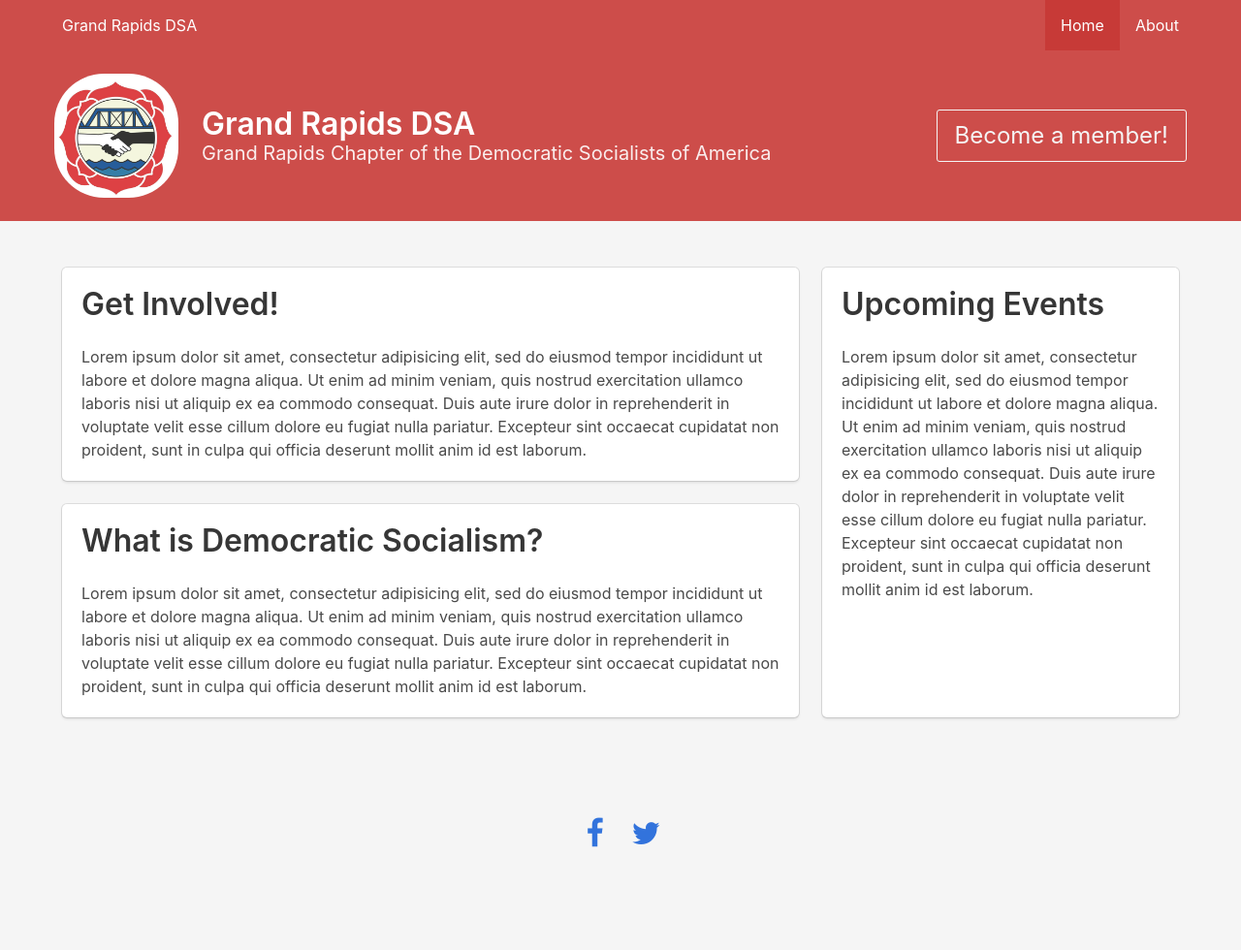
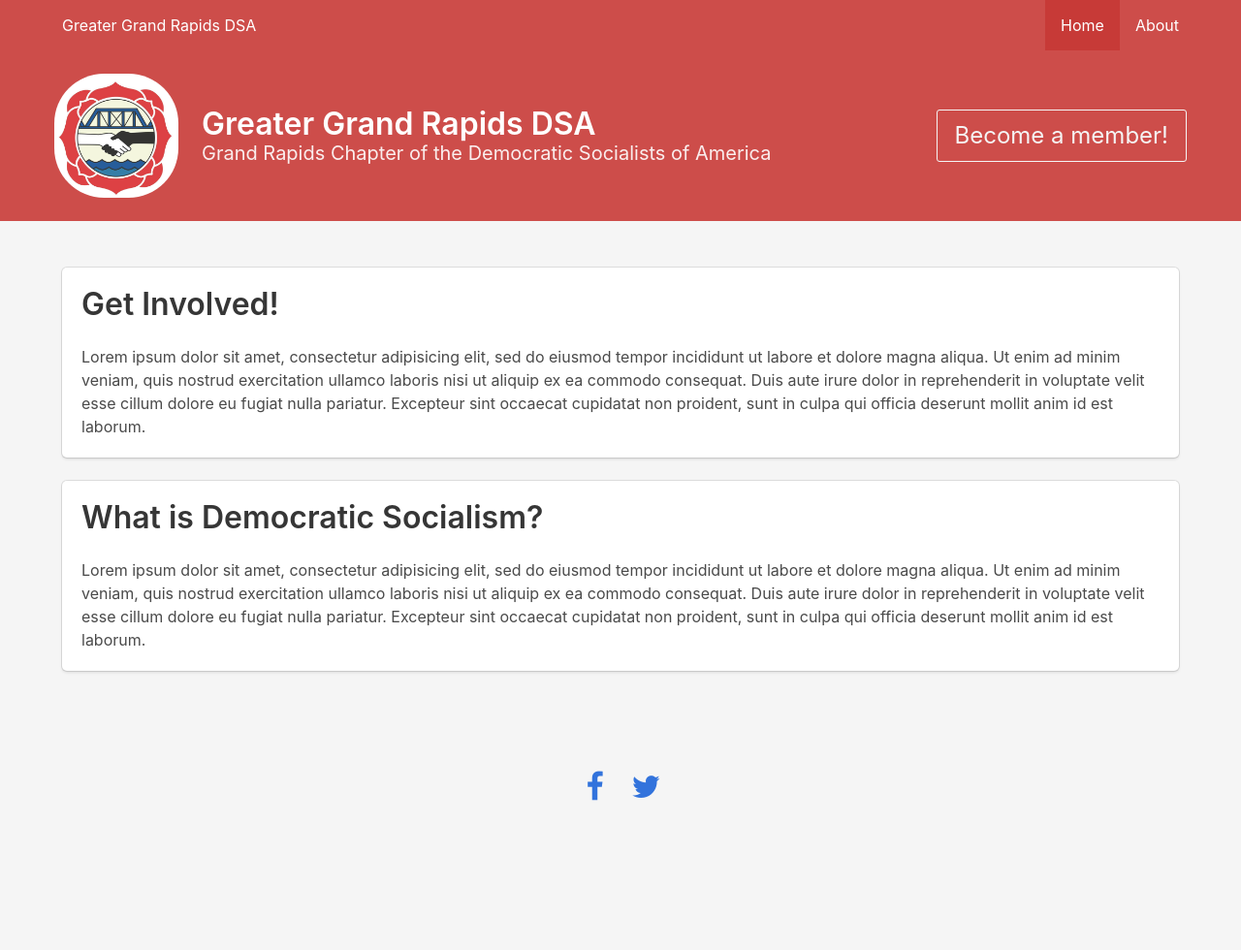
Before and after one commit to mcollier91/mcollier91.github.io, a Jekyll site: the page built from index.md, in a window 1280 px wide. Shown: the whole page at 97% size. Built offline with Jekyll 4.4.1, drawn with Linux system fonts in a browser that asks for light colours; after the commit the page ends 932 px from its top, so only the background shows below that.

Commit message:
Change header text and remove upcoming events section

```diff
--- a/_config.yml
+++ b/_config.yml
@@ -13,7 +13,7 @@
 # you will see them accessed via {{ site.title }}, {{ site.email }}, and so on.
 # You can create any custom variable you would like, and they will be accessible
 # in the templates via {{ site.myvariable }}.
-title: Grand Rapids DSA
+title: Greater Grand Rapids DSA
 email: your-email@example.com
 description: >- # this means to ignore newlines until "baseurl:"
   Grand Rapids Chapter of the Democratic Socialists of America
--- a/_layouts/home.html
+++ b/_layouts/home.html
@@ -4,7 +4,7 @@ layout: default
 <div class="container">
   <div class="tile is-ancestor">
 
-    <div class="tile is-8 is-vertical is-parent">
+    <div class="tile is-vertical is-parent">
       <div class="tile is-child box">
         <p class="title">Get Involved!</p>
         <p>Lorem ipsum dolor sit amet, consectetur adipisicing elit, sed do eiusmod tempor incididunt ut labore et dolore magna aliqua. Ut enim ad minim veniam, quis nostrud exercitation ullamco laboris nisi ut aliquip ex ea commodo consequat. Duis aute irure dolor in reprehenderit in voluptate velit esse cillum dolore eu fugiat nulla pariatur. Excepteur sint occaecat cupidatat non proident, sunt in culpa qui officia deserunt mollit anim id est laborum.</p>
@@ -15,12 +15,12 @@ layout: default
       </div>
     </div>
 
-    <div class="tile is-parent">
+    <!-- <div class="tile is-parent">
       <div class="tile is-child box">
         <p class="title">Upcoming Events</p>
         <p>Lorem ipsum dolor sit amet, consectetur adipisicing elit, sed do eiusmod tempor incididunt ut labore et dolore magna aliqua. Ut enim ad minim veniam, quis nostrud exercitation ullamco laboris nisi ut aliquip ex ea commodo consequat. Duis aute irure dolor in reprehenderit in voluptate velit esse cillum dolore eu fugiat nulla pariatur. Excepteur sint occaecat cupidatat non proident, sunt in culpa qui officia deserunt mollit anim id est laborum.</p>
       </div>
-    </div>
+    </div> -->
 
   </div>
 </div>
```
